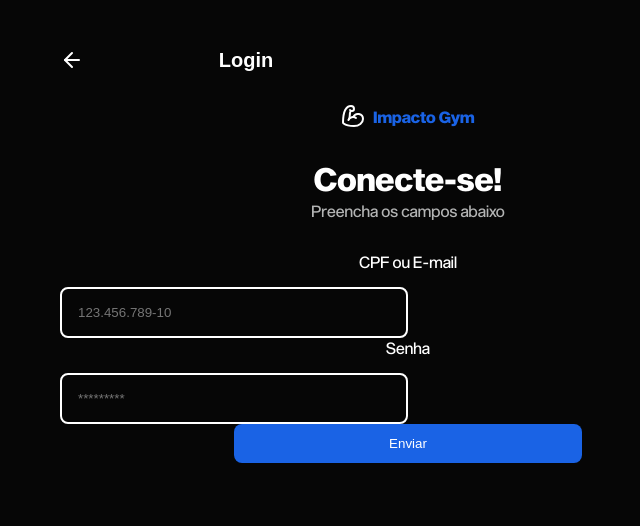
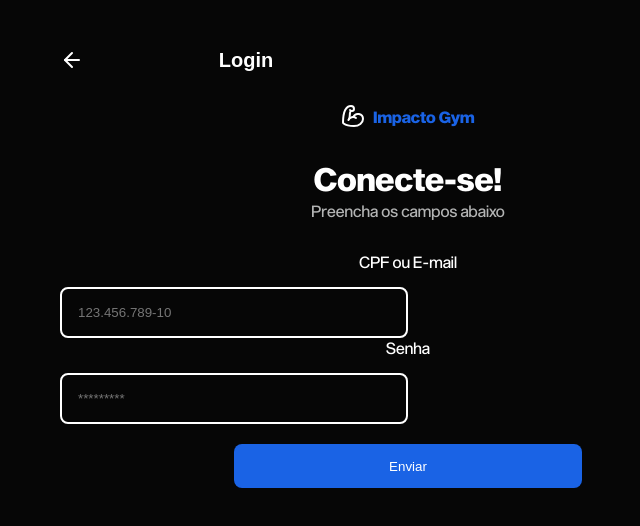
Before and after one commit to PI-CCOMP/impacto-gym, a React (Vite) app: page /login in a window 1280 px wide. Shown: the top 526 px of the page, without its empty margins (232-872 px from the left). Built offline with nearby package versions, Linux system fonts and the light colour scheme.

Commit message:
styled: min-height added for the button

```diff
--- a/src/components/Button/styles.module.css
+++ b/src/components/Button/styles.module.css
@@ -5,6 +5,8 @@
   border: none;
   border-radius: var(--size-sm);
   transition: background-color 0.3s ease-in-out;
+  margin-top: 2rem;
+  min-height: 4.4rem;
 }
 
 .button:hover {
```
